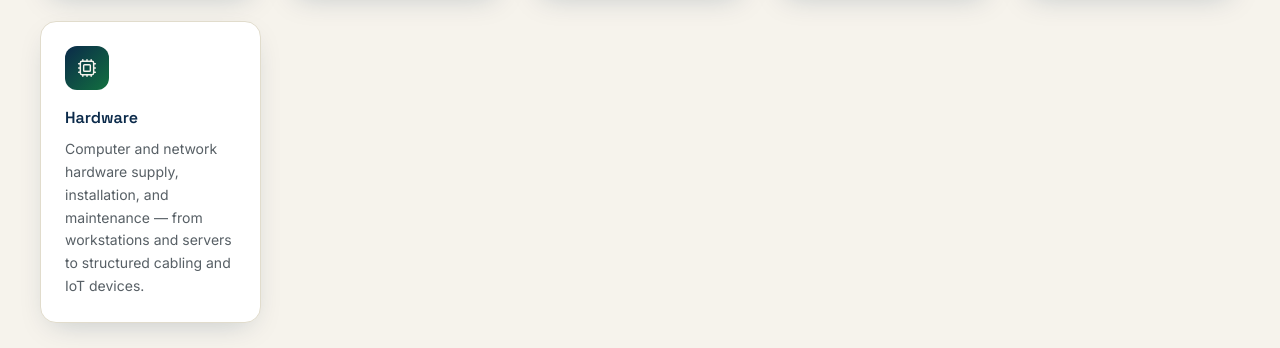
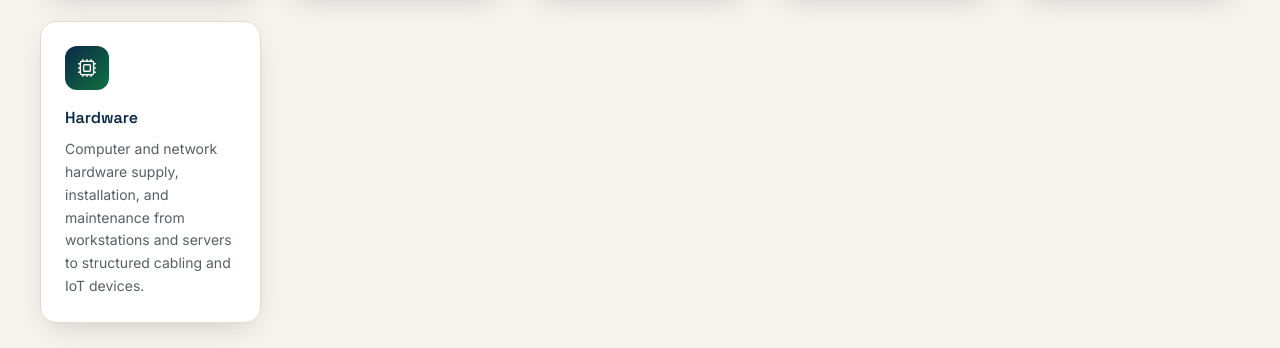
Before and after one commit to KENNETH-ARYATUHA/PearlVector-website, a React (Vite) app: page / in a window 1280 px wide. Shown: the part 1580-1928 px from the top of the page. Built offline with nearby package versions, Linux system fonts and the light colour scheme; no server answers.

Commit message:
Fix description punctuation in content.js
Removed extra punctuation from the hardware description.

```diff
--- a/src/data/content.js
+++ b/src/data/content.js
@@ -114,7 +114,7 @@ export const SERVICES = [
     icon: Cpu,
     title: "Hardware",
     description:
-      "Computer and network hardware supply, installation, and maintenance — from workstations and servers to structured cabling and IoT devices.",
+      "Computer and network hardware supply, installation, and maintenance from workstations and servers to structured cabling and IoT devices.",
   },
 ];
 
```
